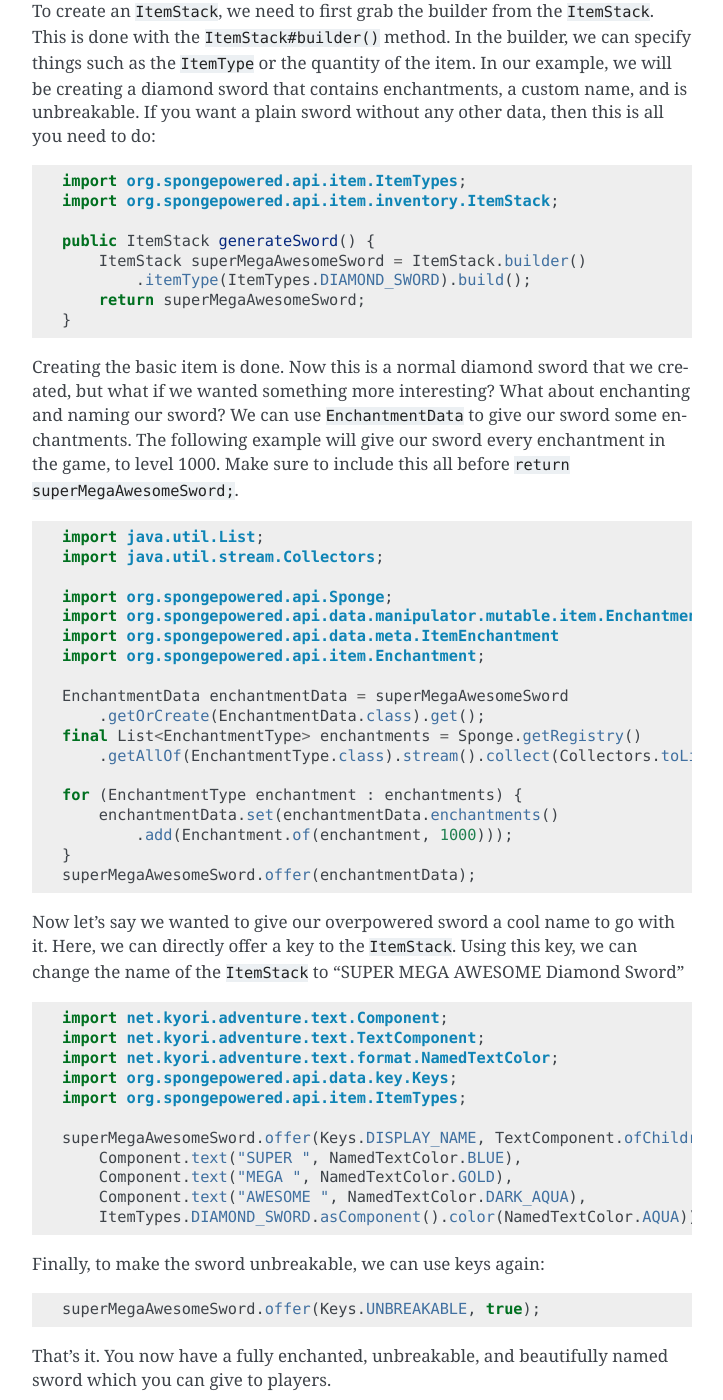
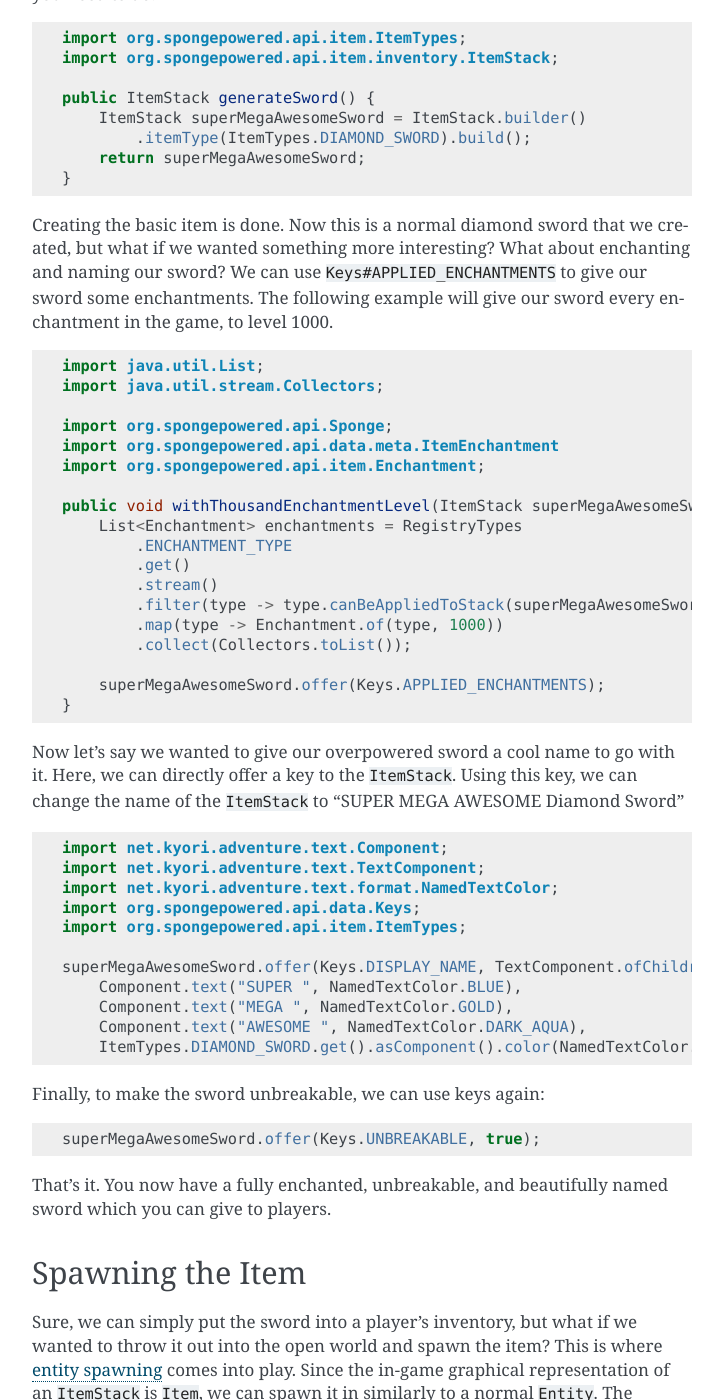
Before and after one commit to SpongePowered/SpongeDocs, a Sphinx documentation site: the page built from source/plugin/items/creating.rst, in a window 1280 px wide and 1400 px high, scrolled down 421 px. Shown: the whole window, without its empty margins (388-1111 px from the left). Built offline with Sphinx 7.4.7, drawn with Linux system fonts in a browser that asks for light colours; cross-references to code outside the pages are shown as plain code; some of the changed text lies outside the part shown.

Commit message:
Updated items (#956)
* Updated items

* Updated code

```diff
--- a/source/plugin/items/creating.rst
+++ b/source/plugin/items/creating.rst
@@ -2,14 +2,9 @@
 Creating an ItemStack
 =====================
 
-.. warning::
-    These docs were written for SpongeAPI 7 and are likely out of date.
-    `If you feel like you can help update them, please submit a PR! <https://github.com/SpongePowered/SpongeDocs>`__
-
 .. javadoc-import::
     org.spongepowered.api.block.BlockState
-    org.spongepowered.api.data.key.Keys
-    org.spongepowered.api.data.manipulator.mutable.item.EnchantmentData
+    org.spongepowered.api.data.Keys
     org.spongepowered.api.entity.Entity
     org.spongepowered.api.entity.EntityType
     org.spongepowered.api.entity.EntityTypes
@@ -38,9 +33,8 @@ and is unbreakable. If you want a plain sword without any other data, then this
     }
 
 Creating the basic item is done. Now this is a normal diamond sword that we created, but what if we wanted something
-more interesting? What about enchanting and naming our sword? We can use :javadoc:`EnchantmentData` to give our sword
-some enchantments. The following example will give our sword every enchantment in the game, to level 1000. Make sure to
-include this all before ``return superMegaAwesomeSword;``.
+more interesting? What about enchanting and naming our sword? We can use :javadoc:`Keys#APPLIED_ENCHANTMENTS` to give
+our sword some enchantments. The following example will give our sword every enchantment in the game, to level 1000.
 
 .. code-block:: java
 
@@ -48,20 +42,20 @@ include this all before ``return superMegaAwesomeSword;``.
     import java.util.stream.Collectors;
 
     import org.spongepowered.api.Sponge;
-    import org.spongepowered.api.data.manipulator.mutable.item.EnchantmentData;
     import org.spongepowered.api.data.meta.ItemEnchantment
     import org.spongepowered.api.item.Enchantment;
 
-    EnchantmentData enchantmentData = superMegaAwesomeSword
-        .getOrCreate(EnchantmentData.class).get();
-    final List<EnchantmentType> enchantments = Sponge.getRegistry()
-        .getAllOf(EnchantmentType.class).stream().collect(Collectors.toList());
+    public void withThousandEnchantmentLevel(ItemStack superMegaAwesomeSword){
+        List<Enchantment> enchantments = RegistryTypes
+            .ENCHANTMENT_TYPE
+            .get()
+            .stream()
+            .filter(type -> type.canBeAppliedToStack(superMegaAwesomeSword))
+            .map(type -> Enchantment.of(type, 1000))
+            .collect(Collectors.toList());
 
-    for (EnchantmentType enchantment : enchantments) {
-        enchantmentData.set(enchantmentData.enchantments()
-            .add(Enchantment.of(enchantment, 1000)));
+        superMegaAwesomeSword.offer(Keys.APPLIED_ENCHANTMENTS);
     }
-    superMegaAwesomeSword.offer(enchantmentData);
 
 Now let's say we wanted to give our overpowered sword a cool name to go with it. Here, we can directly offer a key to
 the ``ItemStack``. Using this key, we can change the name of the ``ItemStack`` to "SUPER MEGA AWESOME Diamond Sword"
@@ -71,14 +65,14 @@ the ``ItemStack``. Using this key, we can change the name of the ``ItemStack`` t
     import net.kyori.adventure.text.Component;
     import net.kyori.adventure.text.TextComponent;
     import net.kyori.adventure.text.format.NamedTextColor;
-    import org.spongepowered.api.data.key.Keys;
+    import org.spongepowered.api.data.Keys;
     import org.spongepowered.api.item.ItemTypes;
 
     superMegaAwesomeSword.offer(Keys.DISPLAY_NAME, TextComponent.ofChildren(
         Component.text("SUPER ", NamedTextColor.BLUE),
         Component.text("MEGA ", NamedTextColor.GOLD),
         Component.text("AWESOME ", NamedTextColor.DARK_AQUA),
-        ItemTypes.DIAMOND_SWORD.asComponent().color(NamedTextColor.AQUA));
+        ItemTypes.DIAMOND_SWORD.get().asComponent().color(NamedTextColor.AQUA));
 
 Finally, to make the sword unbreakable, we can use keys again:
 
--- a/source/plugin/items/index.rst
+++ b/source/plugin/items/index.rst
@@ -1,10 +1,6 @@
 =====
 Items
 =====
-
-.. warning::
-    These docs were written for SpongeAPI 7 and are likely out of date.
-    `If you feel like you can help update them, please submit a PR! <https://github.com/SpongePowered/SpongeDocs>`__
 
 Items are a fundamental feature of Minecraft and plugins. This section shows some basic usage examples and how to
 create your own items.
```
Also changed, not shown: other parts of source/plugin/items/creating.rst (+6 -6 lines), source/plugin/items/usage.rst (+12 -23 lines).
